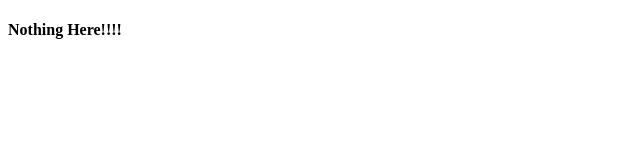
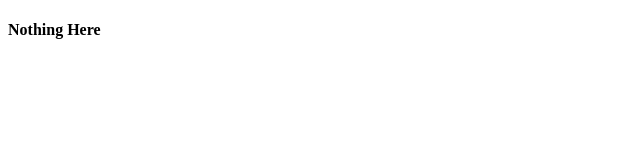
Before and after one commit to joystats/omiseapi, a website: page index.html in a window 1280 px wide. Shown: the full height of the page, 0-640 px from the left. Drawn offline with Linux system fonts and the light colour scheme.

```diff
--- a/index.html
+++ b/index.html
@@ -5,6 +5,6 @@
 <title>Nothing Here</title>
 </head>
 <body>
-	<h4>Nothing Here!!!!</h4>
+	<h4>Nothing Here</h4>
 </body>
 </html>
```
